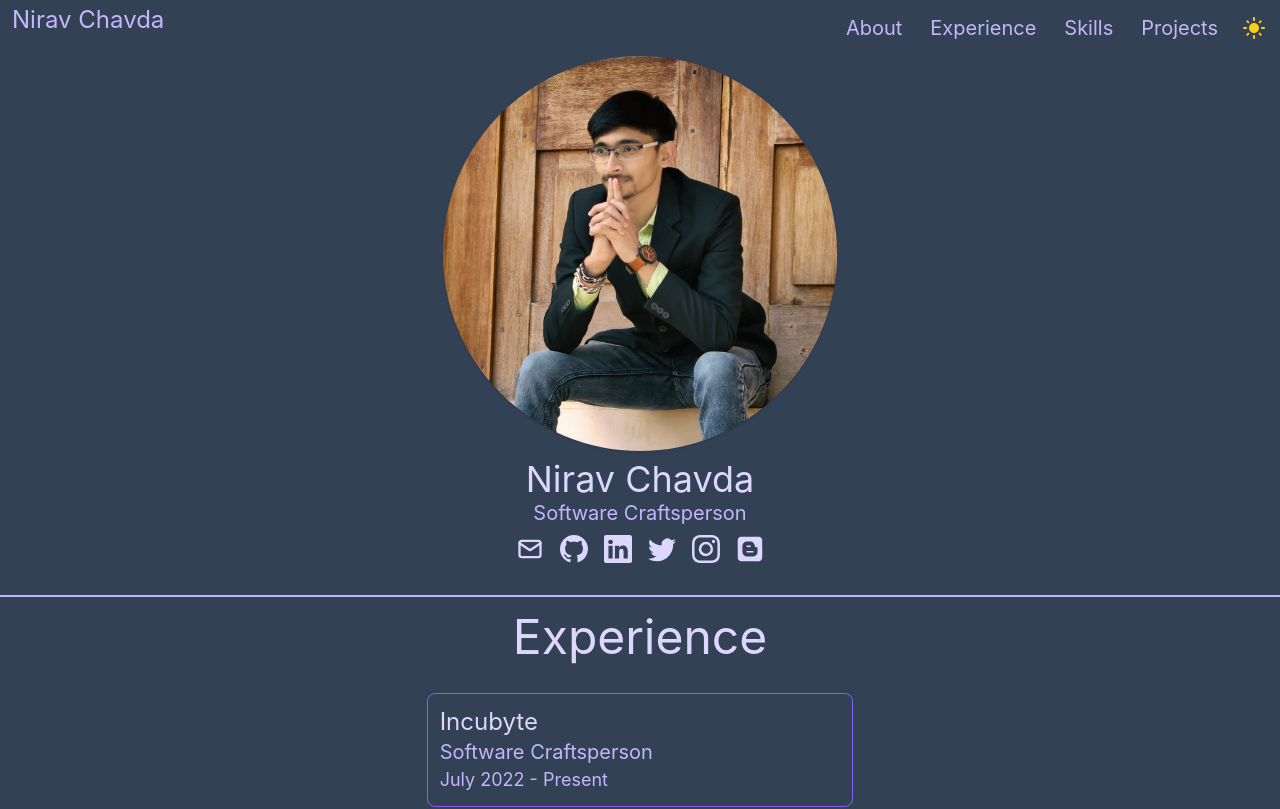
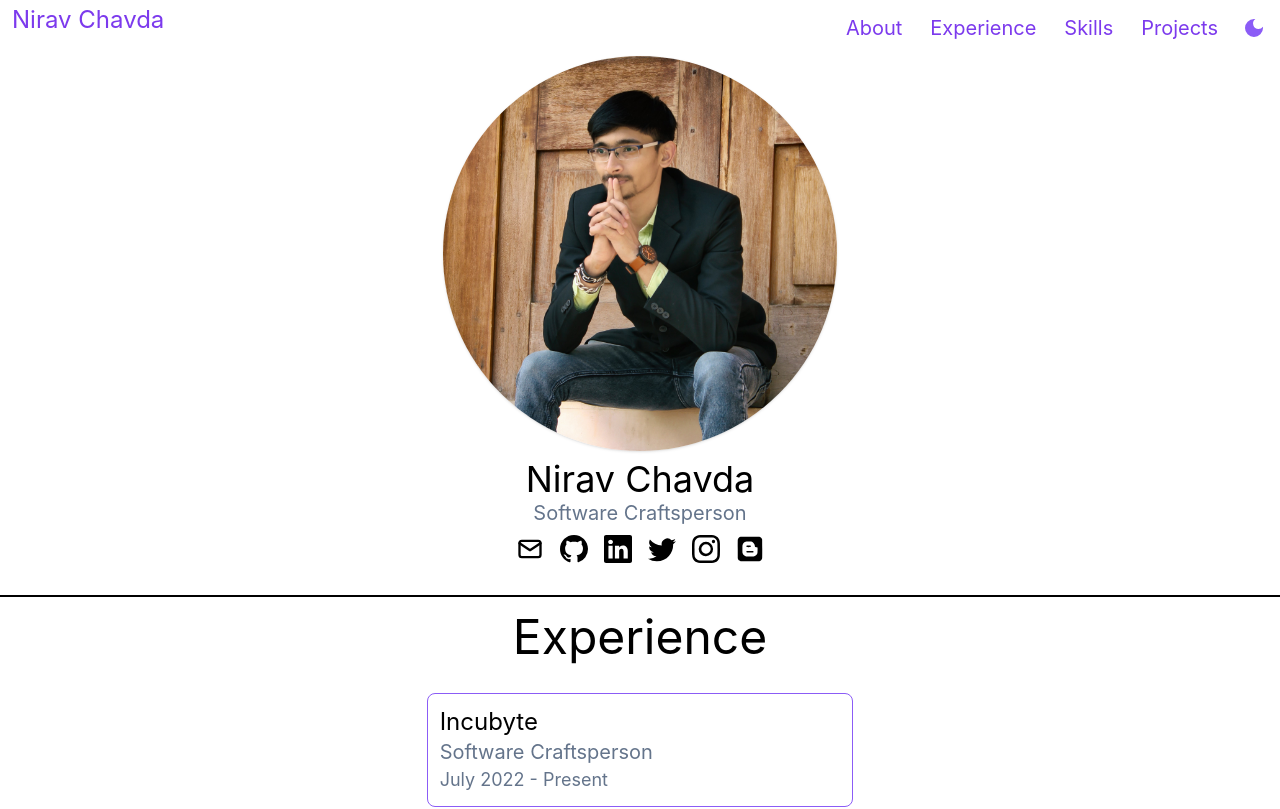
Before and after one commit to niravchavda99/niravchavda99.github.io, a React (Create React App) app: page / in a window 1280 px wide. Shown: the top 809 px of the page. Built offline with nearby package versions, Linux system fonts and the light colour scheme.

Commit message:
ENH: Save darkMode to local storage

```diff
--- a/src/app/App.tsx
+++ b/src/app/App.tsx
@@ -4,9 +4,11 @@ import Header from './header/Header';
 import ScrollToTop from 'react-scroll-to-top';
 import Footer from "./footer/Footer";
 import {Outlet} from "react-router-dom";
+import {getFromStorage} from "./Utils";
 
 function App() {
-  const [darkMode, setDarkMode] = useState(true);
+  const mode = getFromStorage();
+  const [darkMode, setDarkMode] = useState(mode);
 
   return (
       <div className={`App ${darkMode ? 'dark' : 'light'}`}>
--- a/src/app/Utils.ts
+++ b/src/app/Utils.ts
@@ -22,3 +22,13 @@ const months = [
 export const getMonthName = (month: number): string => {
   return months[month - 1];
 }
+
+const storageKey = 'nc-github-io-dark-mode';
+
+export const setToStorage = (value: boolean) => {
+  window.localStorage.setItem(storageKey, "" + value);
+}
+
+export const getFromStorage = (): boolean => {
+  return window.localStorage.getItem(storageKey) === 'true';
+}
--- a/src/app/darkmodetoggle/DarkModeToggle.tsx
+++ b/src/app/darkmodetoggle/DarkModeToggle.tsx
@@ -1,4 +1,5 @@
 import {MdDarkMode, MdLightMode} from "react-icons/md";
+import {setToStorage} from "../Utils";
 
 type DarkModeToggleProps = {
   darkMode: boolean,
@@ -10,7 +11,10 @@ const DarkModeToggle = ({darkMode, toggleDarkMode}: DarkModeToggleProps) => {
 
   return (
       <div className="flex flex-col justify-center p-2">
-        <button onClick={() => toggleDarkMode(!darkMode)}>
+        <button onClick={() => {
+          setToStorage(!darkMode);
+          return toggleDarkMode(!darkMode);
+        }}>
           {darkMode ? <MdLightMode size={iconSize} className={"text-yellow-400 p-0.5"}/>
               : <MdDarkMode size={iconSize} className={"text-violet-500 p-0.5"}/>}
         </button>
--- a/src/app/projects/Projects.scss
+++ b/src/app/projects/Projects.scss
@@ -1,5 +1,5 @@
 .projects-container {
-  @apply py-4 px-32 text-center;
+  @apply min-h-full h-max py-4 px-32 text-center;
 }
 
 .projects-header {
```
